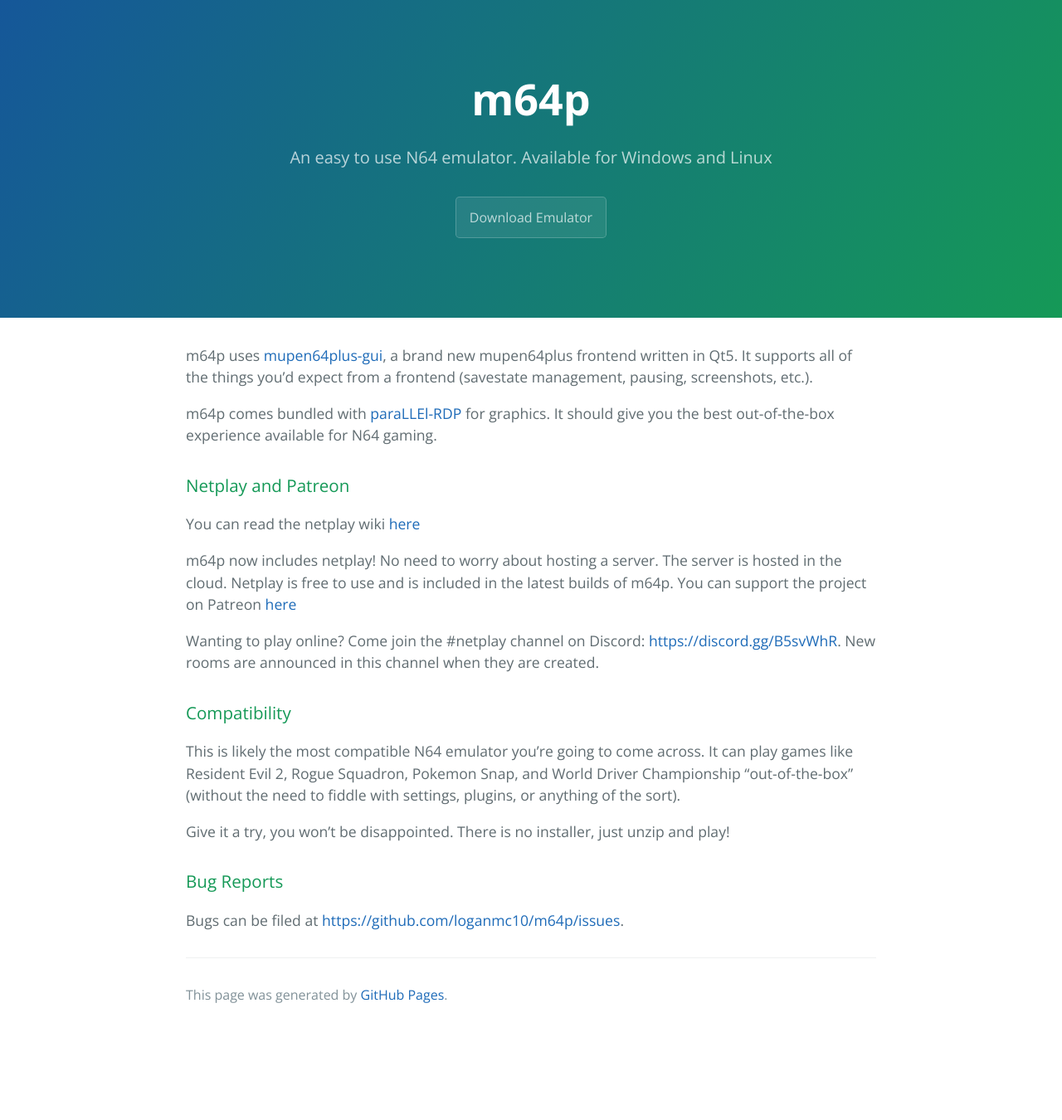
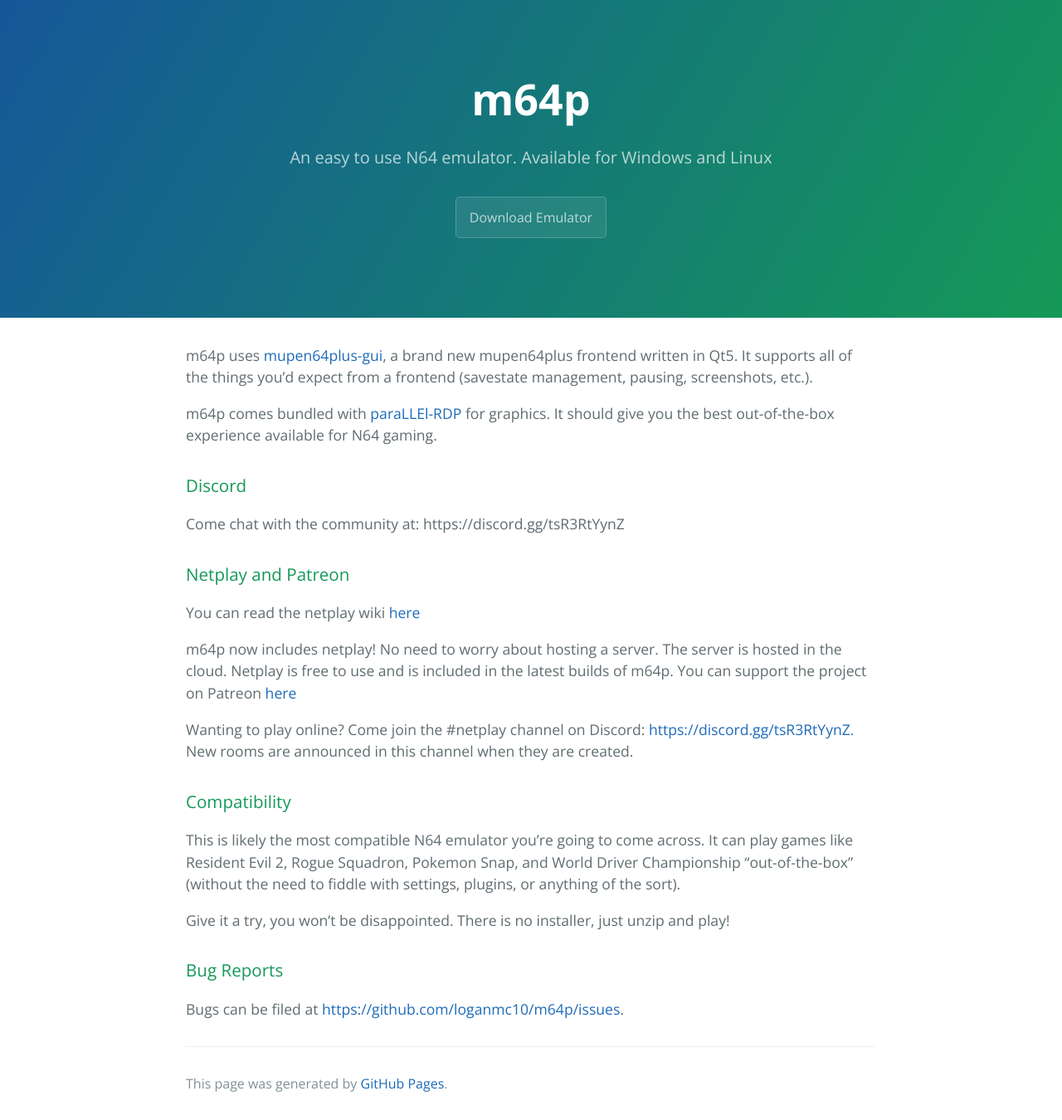
Before and after one commit to m64p/m64p.github.io, a Jekyll site: the page built from index.md, in a window 1280 px wide. Shown: the whole page at 83% size. Built offline with Jekyll 4.4.1, drawn with Linux system fonts in a browser that asks for light colours; before the commit the page ends 1243 px from its top, so only the background shows below that.

Commit message:
Update index.md

```diff
--- a/index.md
+++ b/index.md
@@ -6,13 +6,17 @@ m64p uses [mupen64plus-gui](https://github.com/m64p/mupen64plus-gui), a brand ne
 
 m64p comes bundled with [paraLLEl-RDP](https://github.com/Themaister/parallel-rdp) for graphics. It should give you the best out-of-the-box experience available for N64 gaming.
 
+### Discord ###
+
+Come chat with the community at: https://discord.gg/tsR3RtYynZ
+
 ### Netplay and Patreon ###
 
 You can read the netplay wiki [here](https://github.com/loganmc10/m64p/wiki/Netplay-Guide)
 
 m64p now includes netplay! No need to worry about hosting a server. The server is hosted in the cloud. Netplay is free to use and is included in the latest builds of m64p. You can support the project on Patreon [here](https://www.patreon.com/m64p)
 
-Wanting to play online? Come join the #netplay channel on Discord: [https://discord.gg/B5svWhR](https://discord.gg/B5svWhR). New rooms are announced in this channel when they are created.
+Wanting to play online? Come join the #netplay channel on Discord: [https://discord.gg/tsR3RtYynZ](https://discord.gg/tsR3RtYynZ). New rooms are announced in this channel when they are created.
 
 ### Compatibility ###
 
```
